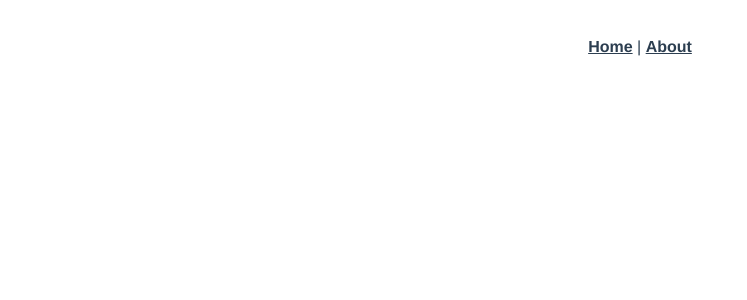
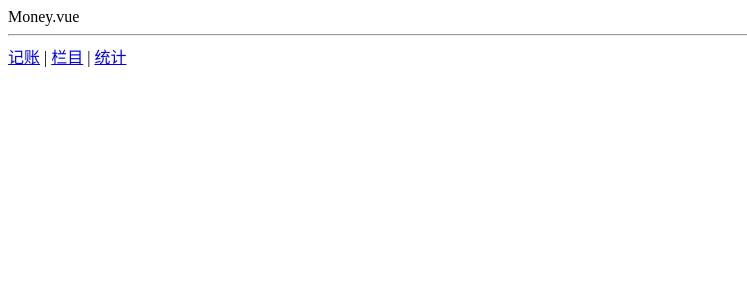
Before and after one commit to qingyou2517/bugu-local, a Vue app: page /#/money in a window 1280 px wide. Shown: the top 300 px of the page, without its empty margins (0-747 px from the left). Built offline with nearby package versions, Linux system fonts and the light colour scheme.

Commit message:
"创建底部三个导航栏和对应页面"

```diff
--- a/src/App.vue
+++ b/src/App.vue
@@ -1,10 +1,16 @@
 <template>
-  <div id="app">
-    <div id="nav">
-      <router-link to="/">Home</router-link> |
-      <router-link to="/about">About</router-link>
+  <div>
+<!--     路由切换视图-->
+    <router-view/>
+    <hr/>
+<!--     点击链接切换路由-->
+    <div>
+      <router-link to="/money">记账</router-link>
+      |
+      <router-link to="/labels">栏目</router-link>
+      |
+      <router-link to="/statistics">统计</router-link>
     </div>
-    <router-view/>
   </div>
 </template>
 
--- a/src/main.ts
+++ b/src/main.ts
@@ -1,13 +1,13 @@
-import Vue from 'vue'
-import App from './App.vue'
-import './registerServiceWorker'
-import router from './router'
-import store from './store'
+import Vue from 'vue';
+import App from './App.vue';
+import './registerServiceWorker';
+import router from './router';  //如果./router是目录，则默认找它内部文件
+import store from './store';
 
-Vue.config.productionTip = false
+Vue.config.productionTip = false;
 
 new Vue({
-  router,
+  router,   // 等价于 router: router
   store,
   render: h => h(App)
-}).$mount('#app')
+}).$mount('#app');
--- a/src/router/index.ts
+++ b/src/router/index.ts
@@ -1,27 +1,42 @@
-import Vue from 'vue'
-import VueRouter, { RouteConfig } from 'vue-router'
-import Home from '../views/Home.vue'
+import Vue from 'vue';
+import VueRouter, {RouteConfig} from 'vue-router';
+import Home from '../views/Home.vue';
+import Money from '@/views/Money.vue';
+import Labels from '@/views/Labels.vue';
+import Statistics from '@/views/Statistics.vue';
 
-Vue.use(VueRouter)
+Vue.use(VueRouter);
 
 const routes: Array<RouteConfig> = [
   {
+    // 默认路径
     path: '/',
-    name: 'Home',
-    component: Home
+    redirect: '/money'
   },
   {
-    path: '/about',
-    name: 'About',
-    // route level code-splitting
-    // this generates a separate chunk (about.[hash].js) for this route
-    // which is lazy-loaded when the route is visited.
-    component: () => import(/* webpackChunkName: "about" */ '../views/About.vue')
+    path: '/money',
+    component: Money
+  },
+  {
+    path: '/labels',
+    component: Labels
+  },
+  {
+    path: '/statistics',
+    component: Statistics
   }
-]
+  // {
+  //   path: '/about',
+  //   name: 'About',
+  //   // route level code-splitting
+  //   // this generates a separate chunk (about.[hash].js) for this route
+  //   // which is lazy-loaded when the route is visited.
+  //   component: () => import(/* webpackChunkName: "about" */ '../views/About.vue')
+  // }
+];
 
 const router = new VueRouter({
   routes
-})
+});
 
-export default router
+export default router;
--- /dev/null
+++ b/src/views/Labels.vue
@@ -0,0 +1,15 @@
+<template>
+  <div>
+    Label.vue
+  </div>
+</template>
+
+<script lang='ts'>
+export default {
+  name: 'Labels'
+};
+</script>
+
+<style lang='scss' scoped>
+
+</style>
--- /dev/null
+++ b/src/views/Money.vue
@@ -0,0 +1,15 @@
+<template>
+  <div>
+    Money.vue
+  </div>
+</template>
+
+<script lang='ts'>
+export default {
+  name: 'Money'
+};
+</script>
+
+<style lang='scss' scoped>
+
+</style>
--- /dev/null
+++ b/src/views/Statistics.vue
@@ -0,0 +1,15 @@
+<template>
+  <div>
+    Statistics.vue
+  </div>
+</template>
+
+<script lang='ts'>
+export default {
+  name: 'Statistics'
+};
+</script>
+
+<style lang='scss' scoped>
+
+</style>
```
